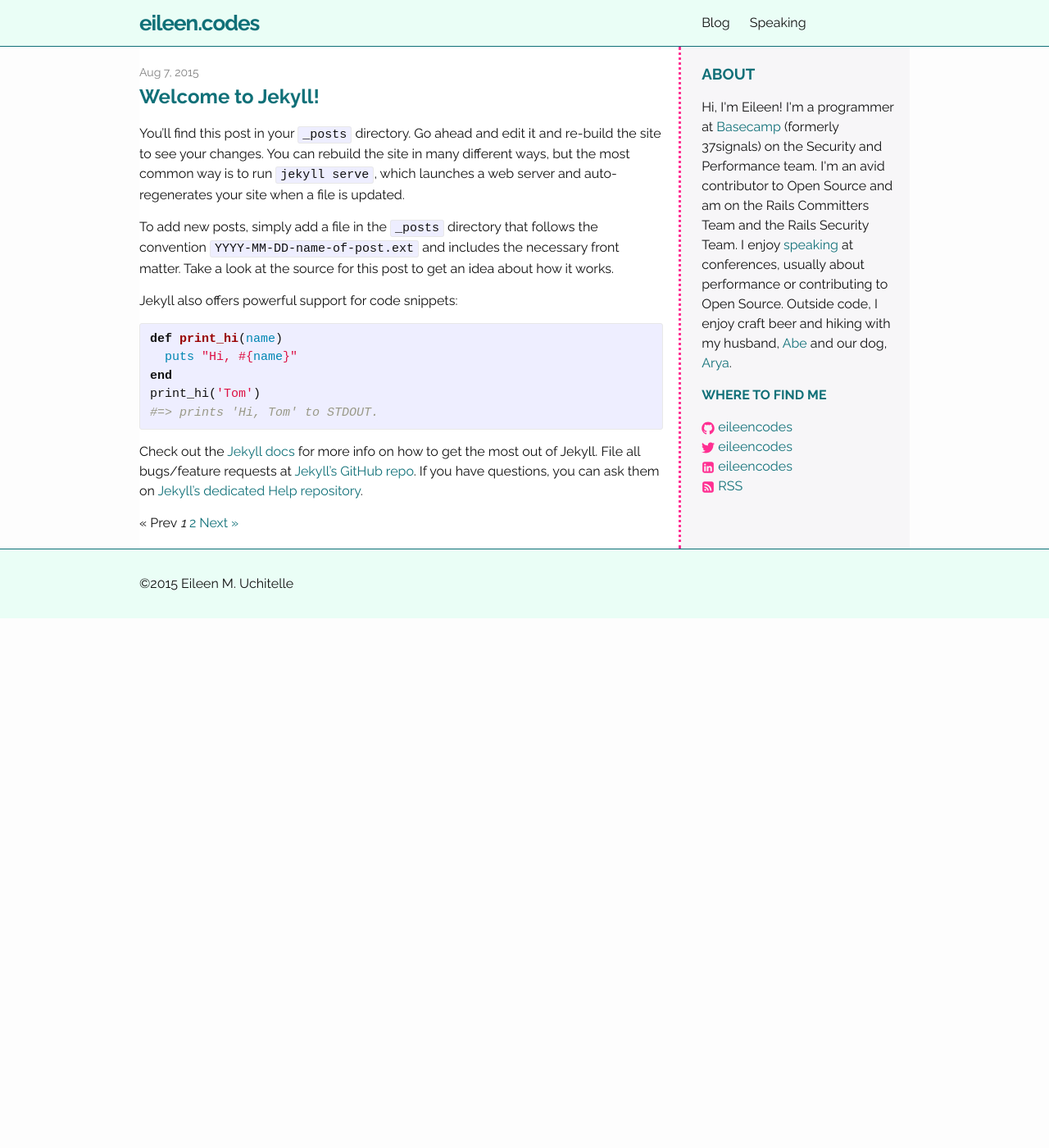
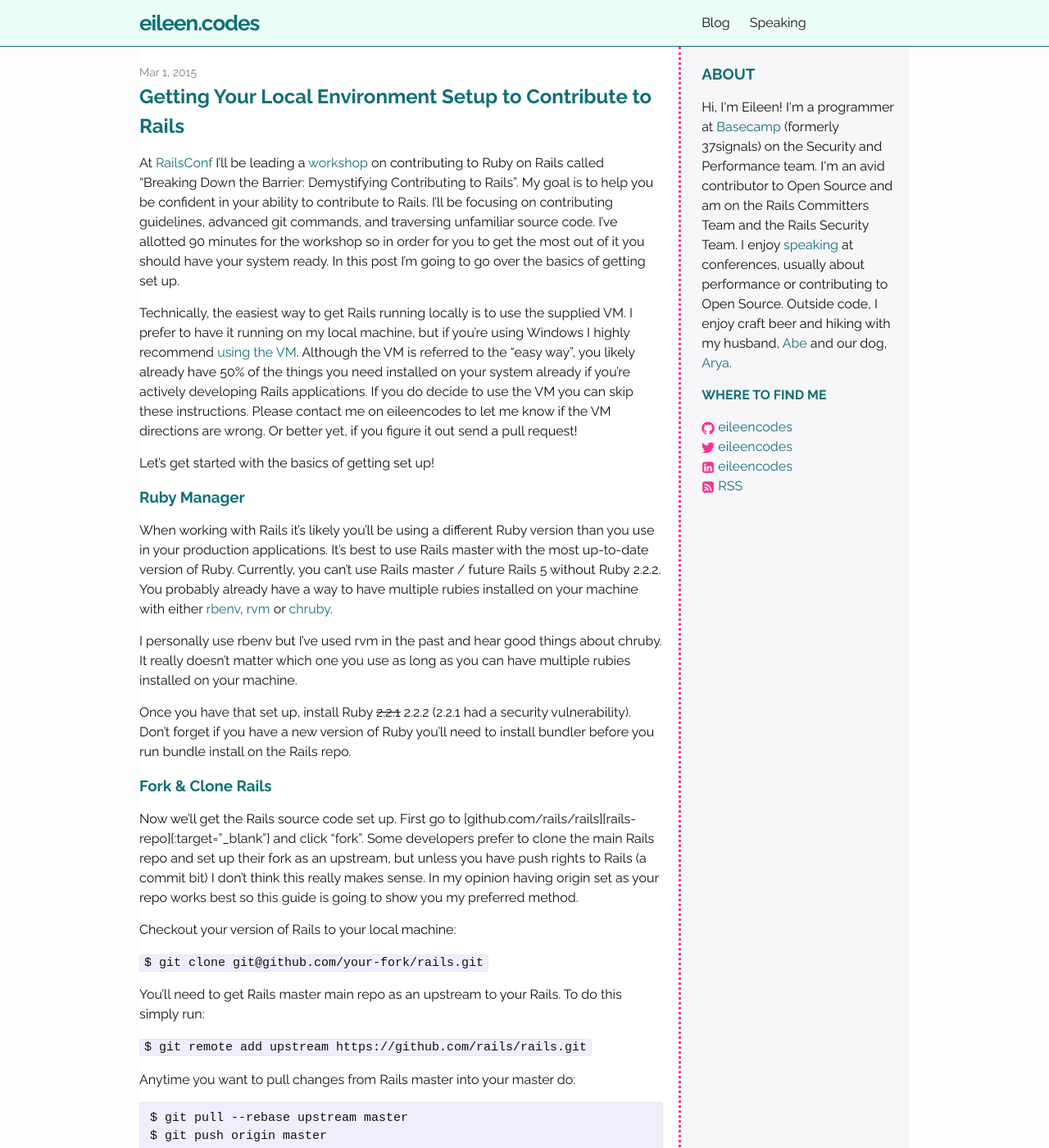
Before and after one commit to wjessop/eileencodes.github.io, a Jekyll site: the page built from index.html, in a window 1280 px wide and 1400 px high. Shown: the whole window at 82% size. Built offline with Jekyll 4.4.1, drawn with Linux system fonts in a browser that asks for light colours; the list of posts is cut into pages by our own code; some of the changed text lies outside the part shown.

Commit message:
Add new posts, remove welcome post

```diff
--- a/_posts/2015-03-01-getting-your-local-environment-setup-to-contribute-to-rails.markdown
+++ b/_posts/2015-03-01-getting-your-local-environment-setup-to-contribute-to-rails.markdown
@@ -2,7 +2,10 @@
 layout: post
 title: "Getting Your Local Environment Setup to Contribute to Rails"
 date: 2015-03-01 18:56:00
-categories: learning-rails tips, open-source
+categories:
+  - learning rails
+  - tips
+  - open source
 ---
 
 At [RailsConf][railsconf]{:target="_blank"} I'll be leading a [workshop][workshop]{:target="_blank"} on contributing to Ruby on Rails called "Breaking Down the Barrier: Demystifying Contributing to Rails". My goal is to help you be confident in your ability to contribute to Rails. I'll be focusing on contributing guidelines, advanced git commands, and traversing unfamiliar source code. I've allotted 90 minutes for the workshop so in order for you to get the most out of it you should have your system ready. In this post I'm going to go over the basics of getting set up.
--- a/_posts/2015-08-07-welcome-to-jekyll.markdown
+++ /dev/null
@@ -1,25 +0,0 @@
----
-layout: post
-title:  "Welcome to Jekyll!"
-date:   2015-08-07 08:08:54
-categories: jekyll update
----
-You’ll find this post in your `_posts` directory. Go ahead and edit it and re-build the site to see your changes. You can rebuild the site in many different ways, but the most common way is to run `jekyll serve`, which launches a web server and auto-regenerates your site when a file is updated.
-
-To add new posts, simply add a file in the `_posts` directory that follows the convention `YYYY-MM-DD-name-of-post.ext` and includes the necessary front matter. Take a look at the source for this post to get an idea about how it works.
-
-Jekyll also offers powerful support for code snippets:
-
-{% highlight ruby %}
-def print_hi(name)
-  puts "Hi, #{name}"
-end
-print_hi('Tom')
-#=> prints 'Hi, Tom' to STDOUT.
-{% endhighlight %}
-
-Check out the [Jekyll docs][jekyll] for more info on how to get the most out of Jekyll. File all bugs/feature requests at [Jekyll’s GitHub repo][jekyll-gh]. If you have questions, you can ask them on [Jekyll’s dedicated Help repository][jekyll-help].
-
-[jekyll]:      http://jekyllrb.com
-[jekyll-gh]:   https://github.com/jekyll/jekyll
-[jekyll-help]: https://github.com/jekyll/jekyll-help
```
Also changed, not shown: _posts/2014-04-24-mountain-west-ruby-conference-talk-video.markdown (added, +12 -0 lines), _posts/2014-12-14-survey-tell-me-about-your-experience-in-open-source.markdown (added, +24 -0 lines).
